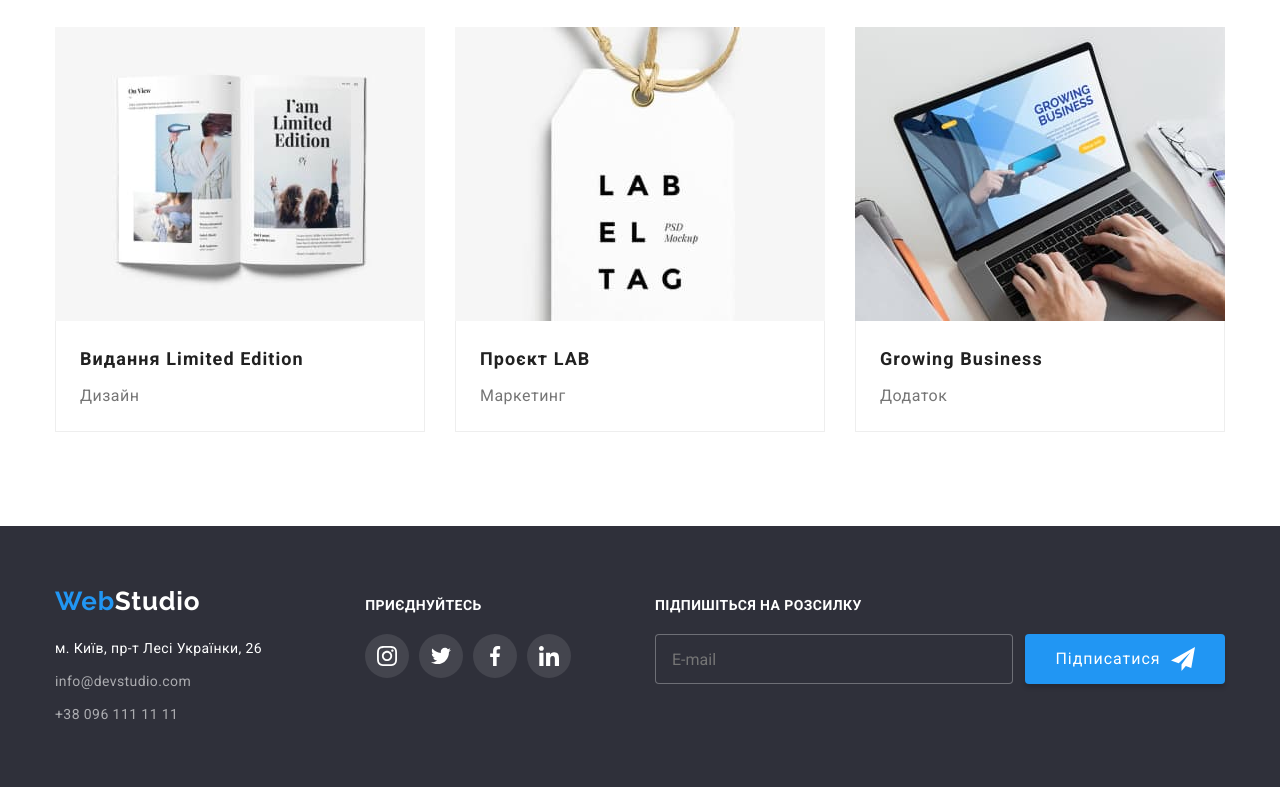
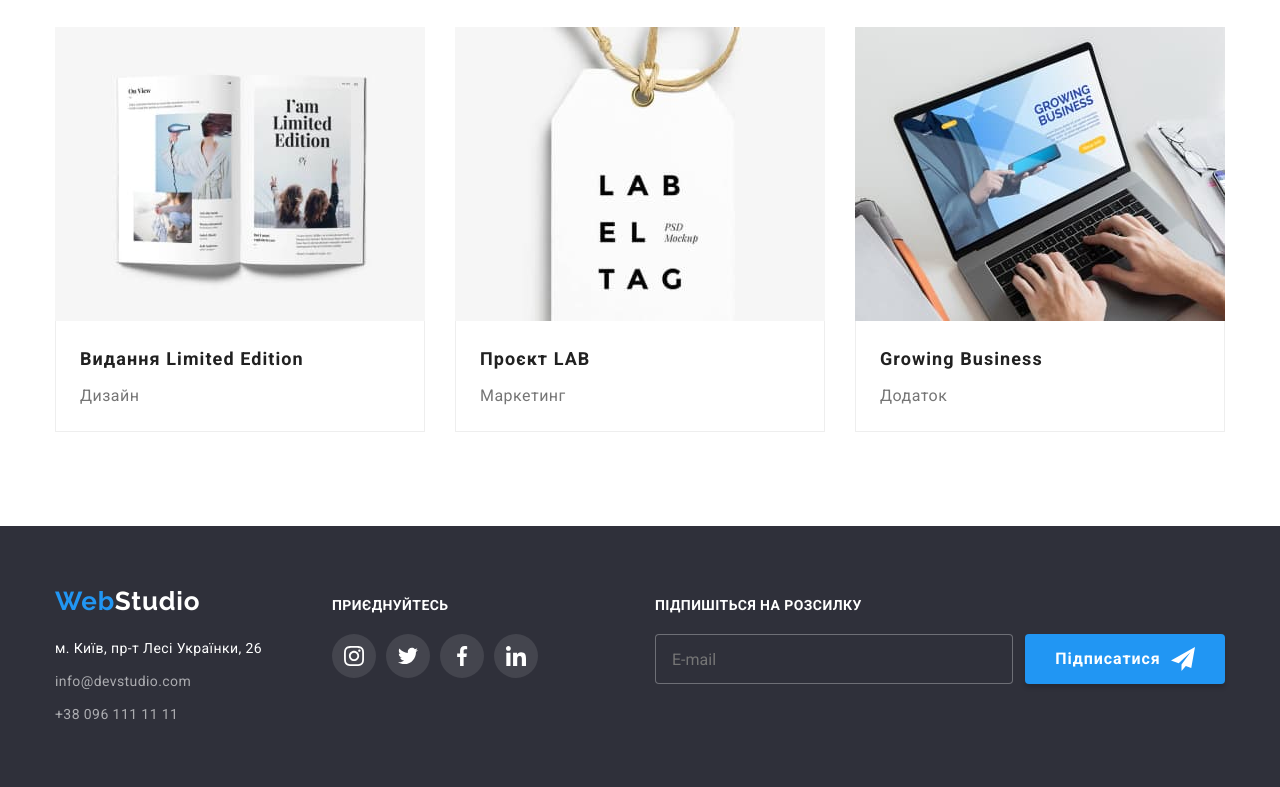
Before and after one commit to Viktorr22/goit-markup-hw-07, a plain HTML site: page portfolio.html in a window 1280 px wide. Shown: the part 1110-1897 px from the top of the page. Drawn offline with nearby package versions, Linux system fonts and the light colour scheme.

Commit message:
correct-dz

```diff
--- a/sass/components/_logo.scss
+++ b/sass/components/_logo.scss
@@ -6,10 +6,11 @@
     letter-spacing: 0.03em;
     color: var(--accent-color);
     text-decoration: none;
-    margin-right: 95px;
+    margin-right: 93px;
 
     &_header-black {
         color: var(--logo-header-color);
+        margin-right: 0px;
     }
 
     &_footer {
@@ -18,5 +19,6 @@
 
     &_footer-white {
         color: var(--text-color-hero);
+        margin-right: 0px;
     }
 }
--- a/sass/layout/_footer.scss
+++ b/sass/layout/_footer.scss
@@ -118,6 +118,7 @@
         border-radius: 4px;
         background-color: var(--accent-color);
         border-color: transparent;
+        font-weight: 700;
         font-size: 16px;
         line-height: 1.88;
         display: flex;
```
Also changed, not shown: css/main.css, css/main.min.css, sass/base/_base.scss (line endings or trailing spaces), sass/layout/_advantage.scss (line endings or trailing spaces), 2 other files.
